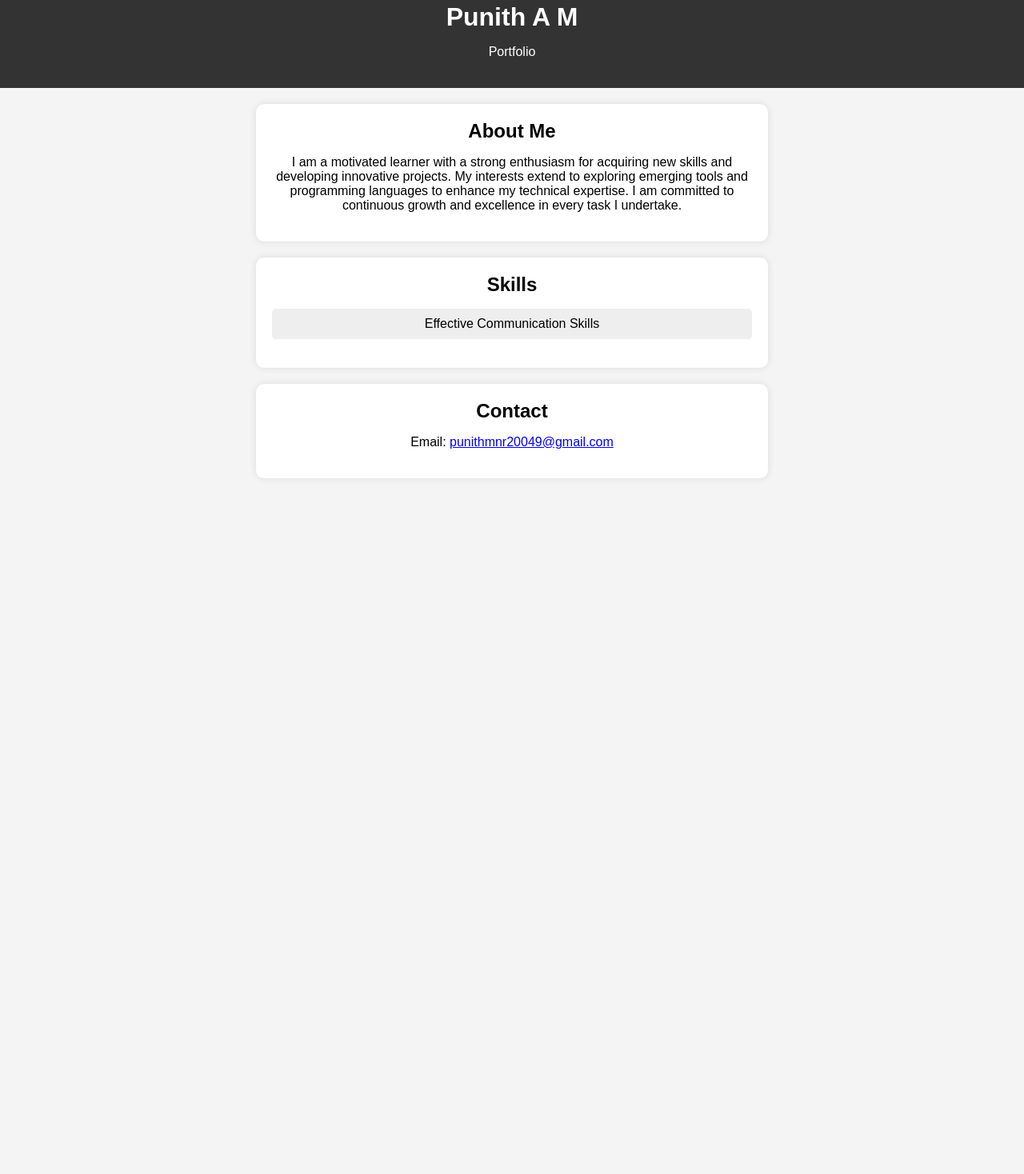
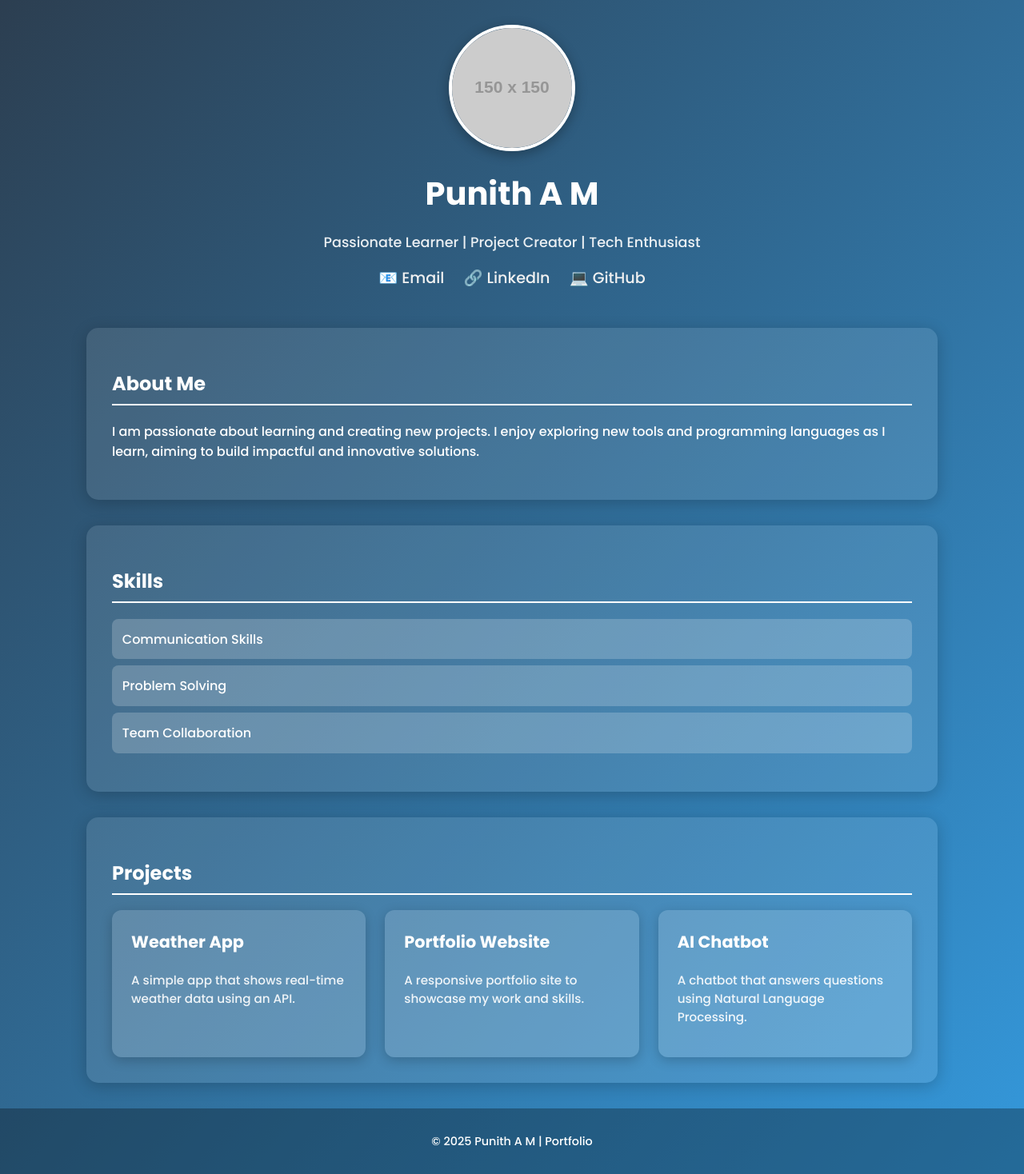
Before and after one commit to Puni817/My-Portfolio, a plain HTML site: page index.html in a window 1280 px wide. Shown: the part 17-1485 px from the top of the page at 80% size. Before the commit the page ends 800 px from the top, so only its background shows below. Drawn offline with Linux system fonts and the light colour scheme; placeholder pictures from the web are drawn by us.

Commit message:
Updated portfolio design

```diff
--- a/index.html
+++ b/index.html
@@ -1,70 +1,180 @@
 <!DOCTYPE html>
-<html>
+<html lang="en">
 <head>
+    <meta charset="UTF-8">
+    <meta name="viewport" content="width=device-width, initial-scale=1.0">
     <title>Punith A M - Portfolio</title>
     <style>
+        @import url('https://fonts.googleapis.com/css2?family=Poppins:wght@300;500;700&display=swap');
+
         body {
-      font-family: Arial, sans-serif;
+            font-family: 'Poppins', sans-serif;
             margin: 0;
             padding: 0;
-      background-color: #f4f4f4;
-      text-align: center;
+            background: linear-gradient(to bottom right, #2c3e50, #3498db);
+            color: #fff;
         }
         header {
-      background-color: #333;
-      color: white;
-      padding: 20px 0;
+            text-align: center;
+            padding: 3rem 1rem;
+            animation: fadeIn 1.2s ease-in-out;
+        }
+        header img {
+            width: 150px;
+            height: 150px;
+            border-radius: 50%;
+            border: 4px solid white;
+            box-shadow: 0 4px 15px rgba(0,0,0,0.3);
+            transition: transform 0.3s ease;
+        }
+        header img:hover {
+            transform: scale(1.05);
+        }
+        header h1 {
+            margin: 1rem 0 0;
+            font-size: 2.5rem;
+            font-weight: 700;
+        }
+        header p {
+            font-size: 1.1rem;
+            opacity: 0.9;
+        }
+        .social-links a {
+            margin: 0 10px;
+            color: #f1f1f1;
+            text-decoration: none;
+            font-size: 1.2rem;
+            transition: color 0.3s;
+        }
+        .social-links a:hover {
+            color: #ffd700;
         }
         section {
-      padding: 20px;
-      background: white;
-      margin: 20px auto;
-      max-width: 600px;
-      border-radius: 10px;
-      box-shadow: 0 0 10px rgba(0,0,0,0.1);
+            max-width: 1000px;
+            margin: auto;
+            padding: 2rem;
+            background: rgba(255,255,255,0.1);
+            border-radius: 15px;
+            box-shadow: 0 4px 20px rgba(0,0,0,0.2);
+            animation: slideUp 1.5s ease;
+            margin-bottom: 2rem;
         }
-    h1, h2 {
-      margin: 0 0 10px;
+        h2 {
+            border-bottom: 2px solid #fff;
+            padding-bottom: 0.5rem;
         }
         ul {
             list-style: none;
             padding: 0;
         }
-    li {
-      background: #eee;
-      margin: 5px 0;
-      padding: 10px;
-      border-radius: 5px;
+        ul li {
+            background: rgba(255,255,255,0.2);
+            margin: 0.5rem 0;
+            padding: 0.8rem;
+            border-radius: 8px;
+            transition: transform 0.3s;
+        }
+        ul li:hover {
+            transform: scale(1.03);
+            background: rgba(255,255,255,0.3);
+        }
+        /* Project Cards */
+        .projects-container {
+            display: grid;
+            grid-template-columns: repeat(auto-fit, minmax(250px, 1fr));
+            gap: 1.5rem;
+            margin-top: 1rem;
+        }
+        .project-card {
+            background: rgba(255,255,255,0.15);
+            padding: 1.5rem;
+            border-radius: 12px;
+            box-shadow: 0 4px 15px rgba(0,0,0,0.2);
+            transition: transform 0.3s, background 0.3s;
+            cursor: pointer;
+            text-decoration: none;
+            color: white;
+        }
+        .project-card:hover {
+            transform: translateY(-5px);
+            background: rgba(255,255,255,0.25);
+        }
+        .project-card h3 {
+            margin-top: 0;
+            font-size: 1.3rem;
+        }
+        .project-card p {
+            font-size: 0.95rem;
+            opacity: 0.9;
+        }
+        footer {
+            text-align: center;
+            padding: 1rem;
+            background-color: rgba(0,0,0,0.3);
+            font-size: 0.9rem;
+        }
+        @keyframes fadeIn {
+            from { opacity: 0; transform: translateY(-20px); }
+            to { opacity: 1; transform: translateY(0); }
+        }
+        @keyframes slideUp {
+            from { opacity: 0; transform: translateY(30px); }
+            to { opacity: 1; transform: translateY(0); }
         }
     </style>
 </head>
 <body>
 
     <header>
+        <img src="https://via.placeholder.com/150" alt="Profile Photo">
         <h1>Punith A M</h1>
-  <p>Portfolio</p>
+        <p>Passionate Learner | Project Creator | Tech Enthusiast</p>
+        <div class="social-links">
+            <a href="mailto:punithmnr20049@gmail.com">📧 Email</a>
+            <a href="https://www.linkedin.com" target="_blank">🔗 LinkedIn</a>
+            <a href="https://github.com" target="_blank">💻 GitHub</a>
+        </div>
     </header>
 
     <section>
         <h2>About Me</h2>
         <p>
-    I am a motivated learner with a strong enthusiasm for acquiring new skills and developing innovative projects.
-    My interests extend to exploring emerging tools and programming languages to enhance my technical expertise.
-    I am committed to continuous growth and excellence in every task I undertake.
+            I am passionate about learning and creating new projects.
+            I enjoy exploring new tools and programming languages as I learn,
+            aiming to build impactful and innovative solutions.
         </p>
     </section>
 
     <section>
         <h2>Skills</h2>
         <ul>
-    <li>Effective Communication Skills</li>
+            <li>Communication Skills</li>
+            <li>Problem Solving</li>
+            <li>Team Collaboration</li>
         </ul>
     </section>
 
     <section>
-  <h2>Contact</h2>
-  <p>Email: <a href="mailto:punithmnr20049@gmail.com">punithmnr20049@gmail.com</a></p>
+        <h2>Projects</h2>
+        <div class="projects-container">
+            <a href="https://github.com/yourusername/project1" class="project-card" target="_blank">
+                <h3>Weather App</h3>
+                <p>A simple app that shows real-time weather data using an API.</p>
+            </a>
+            <a href="https://github.com/yourusername/project2" class="project-card" target="_blank">
+                <h3>Portfolio Website</h3>
+                <p>A responsive portfolio site to showcase my work and skills.</p>
+            </a>
+            <a href="https://github.com/yourusername/project3" class="project-card" target="_blank">
+                <h3>AI Chatbot</h3>
+                <p>A chatbot that answers questions using Natural Language Processing.</p>
+            </a>
+        </div>
     </section>
+
+    <footer>
+        <p>© 2025 Punith A M | Portfolio</p>
+    </footer>
 
 </body>
 </html>
```
Lines whose indentation alone changed are shown as unchanged.
